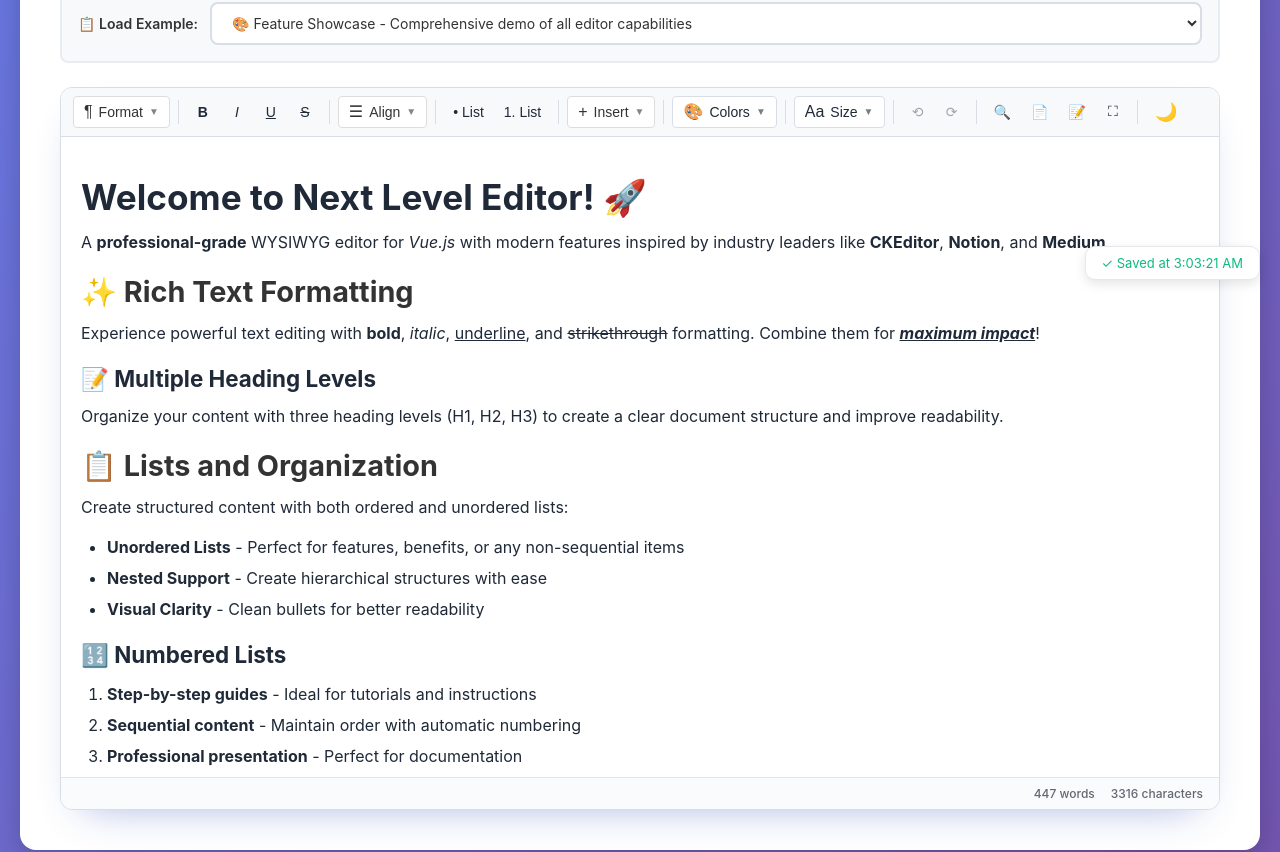
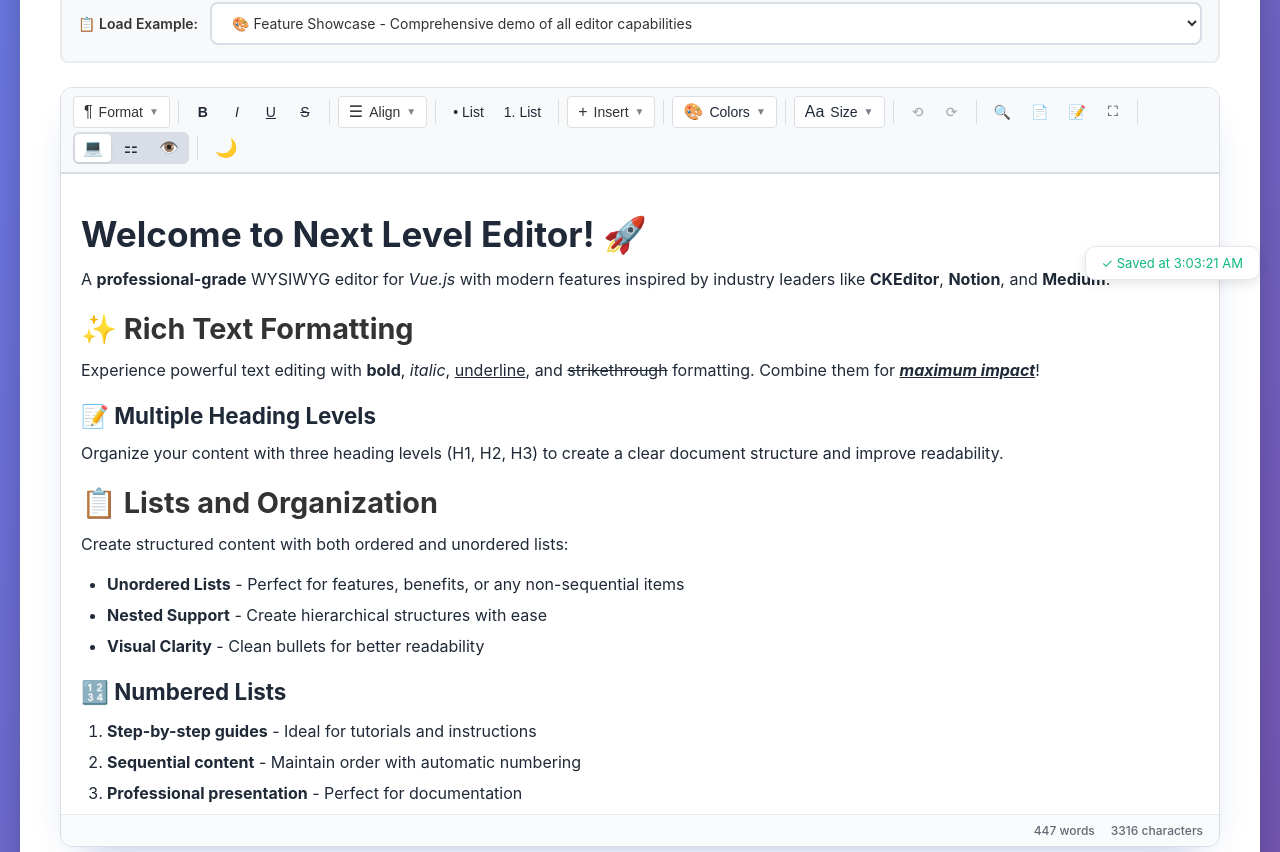
Before and after one commit to andrecj93/Next-Level-Editor, a Vue app: page / in a window 1280 px wide. Shown: the part 500-1352 px from the top of the page. Built offline with nearby package versions, Linux system fonts and the light colour scheme.

Commit message:
Add inline HTML preview with split view (Code/Split/Preview modes)
Co-authored-by: andrecj93 <24394220+andrecj93@users.noreply.github.com>

```diff
--- a/src/components/NextLevelEditor.vue
+++ b/src/components/NextLevelEditor.vue
@@ -178,6 +178,35 @@
         </button>
       </div>
 
+      <!-- View Mode Toggle -->
+      <div class="toolbar-divider" />
+      <div class="view-mode-group">
+        <button
+          :class="['view-mode-btn', { active: viewMode === 'code' }]"
+          data-tooltip="Code view"
+          aria-label="Code view"
+          @click="viewMode = 'code'"
+        >
+          💻
+        </button>
+        <button
+          :class="['view-mode-btn', { active: viewMode === 'split' }]"
+          data-tooltip="Split view"
+          aria-label="Split view"
+          @click="viewMode = 'split'"
+        >
+          ⚏
+        </button>
+        <button
+          :class="['view-mode-btn', { active: viewMode === 'preview' }]"
+          data-tooltip="Preview view"
+          aria-label="Preview view"
+          @click="viewMode = 'preview'"
+        >
+          👁️
+        </button>
+      </div>
+
       <!-- Theme Toggle -->
       <div class="toolbar-divider" />
       <button
@@ -218,6 +247,12 @@
       </div>
     </transition>
 
+    <!-- Editor and Preview Container -->
+    <div :class="['editor-container', `view-mode-${viewMode}`]">
+      <div
+        v-if="viewMode === 'code' || viewMode === 'split'"
+        class="editor-panel"
+      >
         <div
           ref="editorContent"
           class="editor-content"
@@ -229,6 +264,26 @@
           @mouseup="onMouseUp"
           @contextmenu="handleContextMenu"
         />
+      </div>
+
+      <div
+        v-if="viewMode === 'split'"
+        class="split-divider"
+      />
+
+      <div
+        v-if="viewMode === 'preview' || viewMode === 'split'"
+        class="preview-panel"
+      >
+        <div class="preview-header">
+          Preview
+        </div>
+        <div
+          class="preview-content-wrapper"
+          v-html="htmlContent || '<p class=\'empty-preview\'>Start typing to see preview...</p>'"
+        />
+      </div>
+    </div>
 
     <!-- Word Count Footer -->
     <div class="editor-footer">
@@ -440,6 +495,12 @@ const showEmojiPicker = ref(false)
 // Full screen state
 const isFullScreen = ref(false)
 
+// View mode state (code, split, preview)
+const viewMode = ref<'code' | 'split' | 'preview'>('code')
+
+// Store HTML content for preview when editor is not rendered
+const htmlContent = ref('')
+
 // Floating toolbar state
 const showFloatingToolbar = ref(false)
 const floatingToolbarTimer = ref<ReturnType<typeof setTimeout> | null>(null)
@@ -460,13 +521,13 @@ const { isSaving, lastSaved, triggerAutoSave } = useAutoSave(
 
 // Word count state
 const wordCount = computed(() => {
-  if (!editorContent.value) return 0
-  return getWordCount(editorContent.value.innerHTML)
+  const content = htmlContent.value || editorContent.value?.innerHTML || ''
+  return getWordCount(content)
 })
 
 const characterCount = computed(() => {
-  if (!editorContent.value) return 0
-  return getCharacterCount(editorContent.value.innerHTML)
+  const content = htmlContent.value || editorContent.value?.innerHTML || ''
+  return getCharacterCount(content)
 })
 
 // History state
@@ -1334,6 +1395,7 @@ const buildPreview = (html: string) => {
 const captureSnapshot = (emitUpdate = true) => {
   if (!editorContent.value || isApplyingHistory.value) return
   const html = editorContent.value.innerHTML
+  htmlContent.value = html // Store HTML for preview mode
   const preview = buildPreview(html)
   const current = history.value[historyIndex.value]
   if (current && current.html === html) {
@@ -1886,6 +1948,7 @@ watch(
     if (editorContent.value.innerHTML !== newValue) {
       isApplyingHistory.value = true
       applySanitizedContent(newValue)
+      htmlContent.value = newValue // Update stored HTML
       nextTick(() => {
         isApplyingHistory.value = false
         captureSnapshot(false)
@@ -2501,6 +2564,246 @@ onBeforeUnmount(() => {
   font-size: 18px;
 }
 
+/* View Mode Toggle Styles */
+.view-mode-group {
+  display: flex;
+  gap: 2px;
+  padding: 2px;
+  background: var(--editor-border);
+  border-radius: 6px;
+}
+
+.view-mode-btn {
+  min-width: 36px;
+  height: 28px;
+  padding: 0 8px;
+  border: none;
+  background: transparent;
+  color: var(--toolbar-text);
+  border-radius: 4px;
+  cursor: pointer;
+  font-size: 16px;
+  transition: all 0.15s;
+  position: relative;
+}
+
+.view-mode-btn:hover {
+  background: var(--toolbar-hover);
+}
+
+.view-mode-btn.active {
+  background: var(--editor-bg);
+  color: var(--toolbar-accent);
+  box-shadow: 0 1px 3px rgba(0, 0, 0, 0.1);
+}
+
+.view-mode-btn:focus {
+  outline: 2px solid var(--toolbar-accent);
+  outline-offset: 2px;
+}
+
+/* Tooltips for view mode buttons */
+.view-mode-btn[data-tooltip]::after {
+  content: attr(data-tooltip);
+  position: absolute;
+  bottom: calc(100% + 8px);
+  left: 50%;
+  transform: translateX(-50%);
+  padding: 6px 10px;
+  background: var(--tooltip-bg);
+  color: var(--tooltip-text);
+  font-size: 12px;
+  font-weight: 400;
+  white-space: nowrap;
+  border-radius: 6px;
+  opacity: 0;
+  pointer-events: none;
+  transition: opacity 0.2s;
+  z-index: 1000;
+}
+
+.view-mode-btn[data-tooltip]:hover::after {
+  opacity: 1;
+}
+
+/* Editor Container with Split View */
+.editor-container {
+  display: flex;
+  gap: 0;
+  position: relative;
+  border-top: 1px solid var(--editor-border);
+}
+
+.editor-container.view-mode-code {
+  display: block;
+}
+
+.editor-container.view-mode-split {
+  display: flex;
+}
+
+.editor-container.view-mode-preview {
+  display: block;
+}
+
+.editor-panel {
+  flex: 1;
+  min-width: 0;
+  display: flex;
+  flex-direction: column;
+}
+
+.split-divider {
+  width: 1px;
+  background: var(--editor-border);
+  flex-shrink: 0;
+}
+
+.preview-panel {
+  flex: 1;
+  min-width: 0;
+  display: flex;
+  flex-direction: column;
+  background: var(--editor-bg);
+}
+
+.preview-header {
+  padding: 8px 16px;
+  background: var(--toolbar-bg);
+  border-bottom: 1px solid var(--editor-border);
+  font-size: 12px;
+  font-weight: 600;
+  text-transform: uppercase;
+  letter-spacing: 0.05em;
+  color: var(--toolbar-text);
+}
+
+.preview-content-wrapper {
+  flex: 1;
+  overflow-y: auto;
+  padding: 20px;
+  font-size: 16px;
+  line-height: 1.7;
+  color: var(--content-color);
+}
+
+.preview-content-wrapper .empty-preview {
+  color: var(--placeholder-color);
+  font-style: italic;
+}
+
+/* Preview content styling (matches editor content) */
+.preview-content-wrapper :deep(h1),
+.preview-content-wrapper :deep(h2),
+.preview-content-wrapper :deep(h3),
+.preview-content-wrapper :deep(h4),
+.preview-content-wrapper :deep(h5),
+.preview-content-wrapper :deep(h6) {
+  margin: 18px 0 10px;
+  font-weight: 700;
+  line-height: 1.25;
+}
+
+.preview-content-wrapper :deep(h1) {
+  font-size: 2.2em;
+}
+
+.preview-content-wrapper :deep(h2) {
+  font-size: 1.8em;
+}
+
+.preview-content-wrapper :deep(h3) {
+  font-size: 1.4em;
+}
+
+.preview-content-wrapper :deep(p) {
+  margin: 10px 0;
+}
+
+.preview-content-wrapper :deep(ul),
+.preview-content-wrapper :deep(ol) {
+  margin: 12px 0;
+  padding-left: 26px;
+}
+
+.preview-content-wrapper :deep(li) {
+  margin: 4px 0;
+}
+
+.preview-content-wrapper :deep(a) {
+  color: var(--toolbar-accent);
+  text-decoration: underline;
+}
+
+.preview-content-wrapper :deep(a):hover {
+  color: #1d4ed8;
+}
+
+.preview-content-wrapper :deep(img) {
+  max-width: 100%;
+  height: auto;
+  display: block;
+  margin: 16px 0;
+  border-radius: 6px;
+}
+
+.preview-content-wrapper :deep(code) {
+  background: var(--code-bg);
+  padding: 2px 6px;
+  border-radius: 4px;
+  font-family: 'Courier New', Courier, monospace;
+  font-size: 0.9em;
+}
+
+.preview-content-wrapper :deep(pre) {
+  background: var(--code-bg);
+  padding: 16px;
+  border-radius: 8px;
+  overflow-x: auto;
+  margin: 16px 0;
+}
+
+.preview-content-wrapper :deep(pre code) {
+  background: transparent;
+  padding: 0;
+}
+
+.preview-content-wrapper :deep(blockquote) {
+  margin: 16px 0;
+  padding: 12px 20px;
+  border-left: 4px solid var(--toolbar-accent);
+  background: rgba(59, 130, 246, 0.05);
+  font-style: italic;
+}
+
+.preview-content-wrapper :deep(table) {
+  width: 100%;
+  border-collapse: collapse;
+  margin: 16px 0;
+}
+
+.preview-content-wrapper :deep(table th),
+.preview-content-wrapper :deep(table td) {
+  border: 1px solid var(--editor-border);
+  padding: 10px;
+  text-align: left;
+}
+
+.preview-content-wrapper :deep(table th) {
+  background: var(--toolbar-bg);
+  font-weight: 600;
+}
+
+.preview-content-wrapper :deep(hr) {
+  border: none;
+  border-top: 2px solid var(--editor-border);
+  margin: 24px 0;
+}
+
+.toolbar-btn-modern.theme-toggle {
+  font-size: 18px;
+}
+
 /* Dropdown styles for embedded pickers */
 .toolbar-dropdown {
   position: relative;
```
Lines whose indentation alone changed are shown as unchanged.
